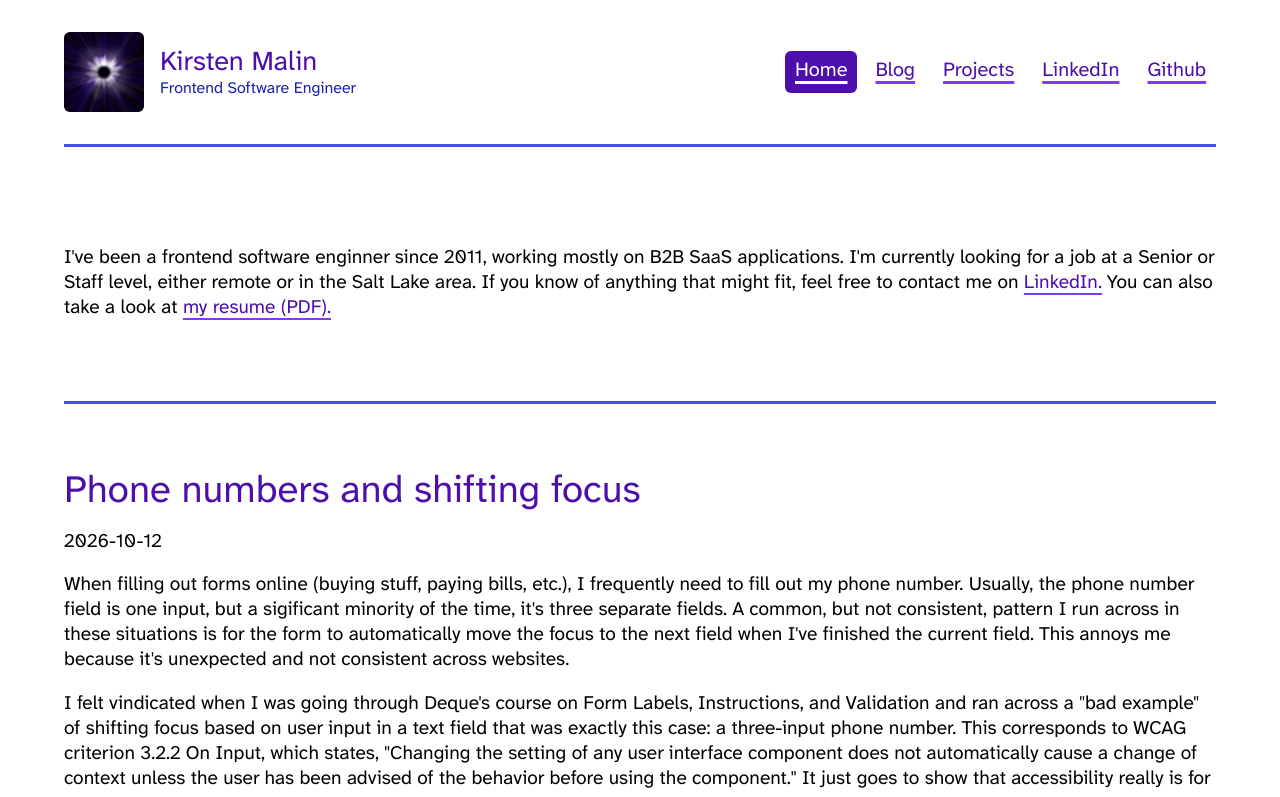
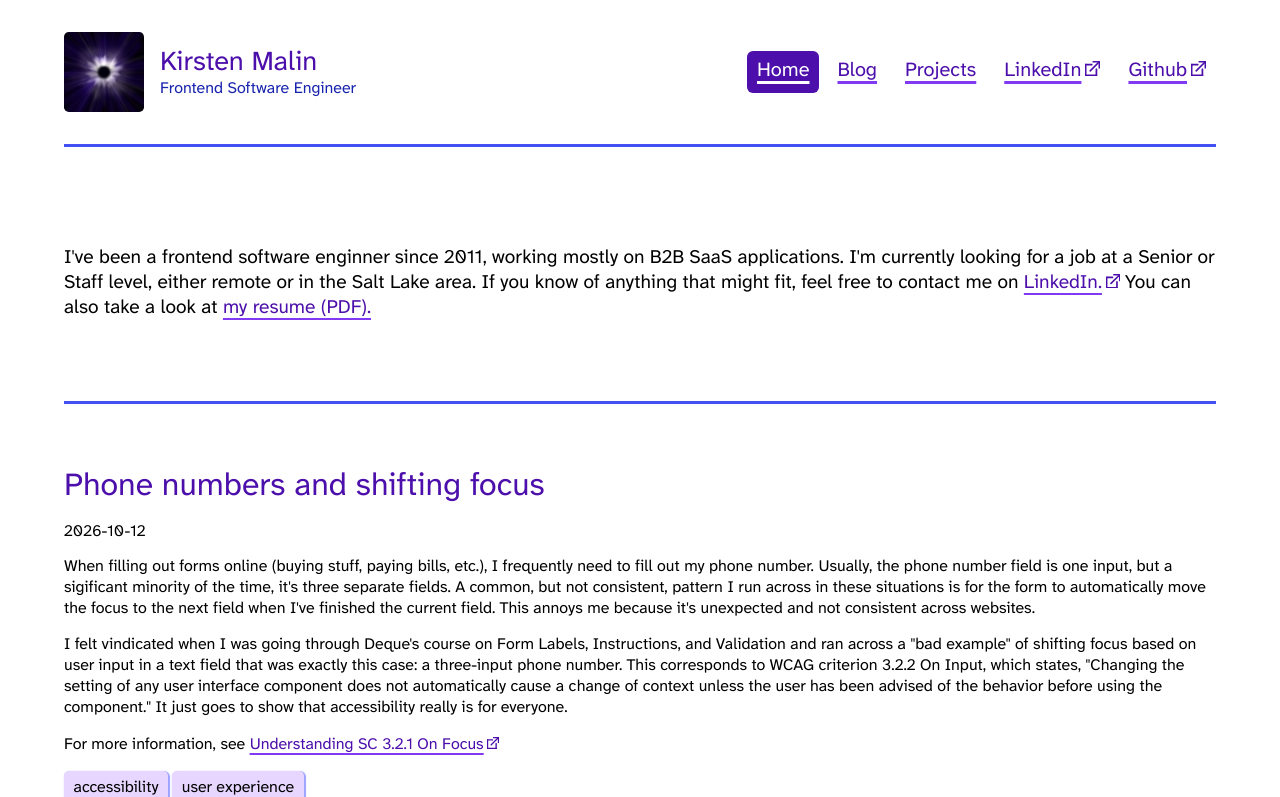
Before and after one commit to kirstenmalin/kirstenmalin.com, a React (Vite) app: page / in a window 1280 px wide. Shown: the top 797 px of the page. Built offline with nearby package versions, Linux system fonts and the light colour scheme.

Commit message:
Add icon to external links
and revert body text size back to the default

```diff
--- a/src/app.css
+++ b/src/app.css
@@ -10,7 +10,6 @@ body {
   background-color: var(--color-background);
   box-sizing: border-box;
   font-family: AtkinsonHyperlegibleNext, Tahoma, Verdana, sans-serif;
-  font-size: 1.2rem;
   margin: 0;
   min-height: 100svh;
   padding: 1rem;
--- /dev/null
+++ b/src/components/link/external-link-icon.tsx
@@ -0,0 +1,17 @@
+export default function ExternalLinkIcon() {
+  return (
+    <svg xmlns="http://www.w3.org/2000/svg" viewBox="0 0 320 320">
+      <g id="a">
+        <rect x="160" width="160" height="32" rx="8" ry="8"/>
+        <rect x="288" width="32" height="160" rx="8" ry="8"/>
+        <rect x="57" y="100" width="290" height="35" rx="8" ry="8" transform="translate(-23 178) rotate(-45)"/>
+      </g>
+      <g id="b">
+        <rect y="288" width="260" height="32" rx="8" ry="8"/>
+        <rect x="225" y="160" width="37" height="160" rx="8" ry="8"/>
+        <rect y="58" width="160" height="36" rx="8" ry="8"/>
+        <rect y="60" width="32" height="260" rx="8" ry="8"/>
+      </g>
+    </svg>
+  );
+}
--- a/src/components/link/link.module.css
+++ b/src/components/link/link.module.css
@@ -17,6 +17,14 @@
     color: var(--color-text-inverted);
     text-decoration-color: var(--color-text-inverted);
   }
+
+  & > svg {
+    display: inline-block;
+    fill: currentColor;
+    height: 0.75em;
+    margin-inline-start: 0.2em;
+    width: 0.75em;
+  }
 }
 
 /* Asymmetrical padding centers the text + underline better
--- a/src/components/link/link.tsx
+++ b/src/components/link/link.tsx
@@ -1,4 +1,5 @@
 import type { ReactElement } from 'react';
+import ExternalLinkIcon from './external-link-icon';
 import type { LinkProps } from './link.types';
 import styles from './link.module.css';
 
@@ -30,6 +31,7 @@ export default function Link({
       target={target}
     >
       {children}
+      {ariaLabel && <ExternalLinkIcon />}
     </a>
   );
 }
```
Also changed, not shown: public/icons/external-link.svg (added).
